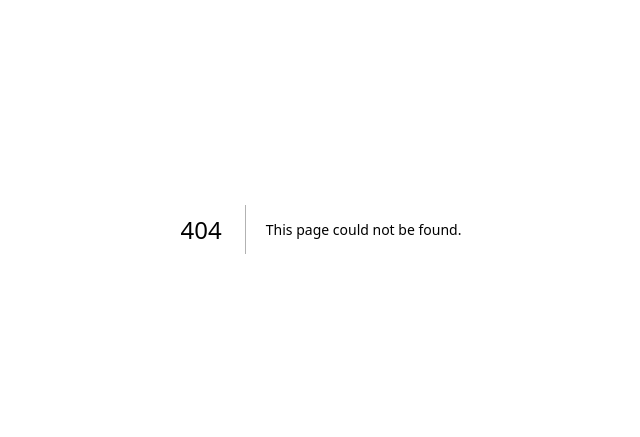
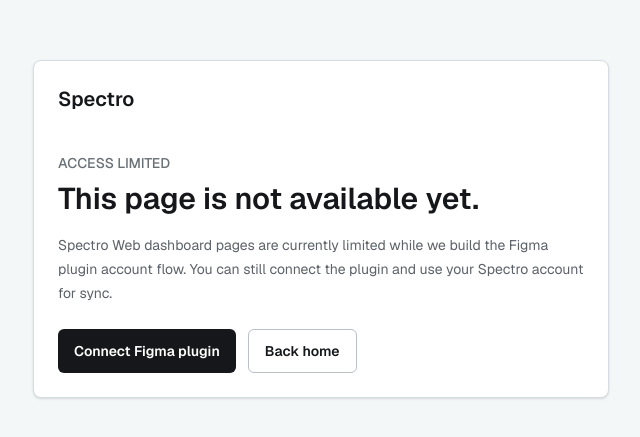
Before and after one commit to roozbeham/spectro-web, a Next.js app: page /no-access in a window 1280 px wide. Before the commit this address had no page. Shown: the part 171-608 px from the top of the page, without its empty margins (319-959 px from the left). Built offline with nearby package versions, Linux system fonts and the light colour scheme.

Commit message:
Gate dashboard during plugin auth work

```diff
--- a/app/auth/actions.ts
+++ b/app/auth/actions.ts
@@ -2,6 +2,7 @@
 
 import { redirect } from "next/navigation";
 import { revalidatePath } from "next/cache";
+import { getSafeRedirectPath } from "@/lib/auth/admin-access";
 import { createClient } from "@/lib/supabase/server";
 import { hasSupabaseAuthConfig } from "@/lib/supabase/env";
 
@@ -24,6 +25,7 @@
 
   const email = getFormValue(formData, "email");
   const password = getFormValue(formData, "password");
+  const nextPath = getSafeRedirectPath(formData.get("next"));
 
   if (!email || !password) {
     redirectWithMessage("/sign-in", "error", "Enter your email and password.");
@@ -40,7 +42,7 @@
   }
 
   revalidatePath("/", "layout");
-  redirect("/dashboard");
+  redirect(nextPath);
 }
 
 export async function signUp(formData: FormData) {
@@ -50,6 +52,7 @@
 
   const email = getFormValue(formData, "email");
   const password = getFormValue(formData, "password");
+  const nextPath = getSafeRedirectPath(formData.get("next"));
 
   if (!email || !password) {
     redirectWithMessage("/sign-up", "error", "Enter your email and password.");
@@ -66,7 +69,11 @@
   }
 
   revalidatePath("/", "layout");
-  redirectWithMessage("/sign-in", "message", "Account created. Check your email if confirmation is enabled, then sign in.");
+  const searchParams = new URLSearchParams({
+    message: "Account created. Check your email if confirmation is enabled, then sign in.",
+    next: nextPath,
+  });
+  redirect(`/sign-in?${searchParams.toString()}`);
 }
 
 export async function signOut() {
--- a/app/dashboard/layout.tsx
+++ b/app/dashboard/layout.tsx
@@ -1,5 +1,7 @@
 import Link from "next/link";
+import { notFound } from "next/navigation";
 import { signOut } from "@/app/auth/actions";
+import { isAdminEmail } from "@/lib/auth/admin-access";
 import { createClient } from "@/lib/supabase/server";
 import { hasSupabaseAuthConfig } from "@/lib/supabase/env";
 
@@ -8,9 +10,14 @@
 }: Readonly<{
   children: React.ReactNode;
 }>) {
-  const email = hasSupabaseAuthConfig()
-    ? (await (await createClient()).auth.getUser()).data.user?.email || "Signed in"
-    : "Supabase Auth setup pending";
+  const user = hasSupabaseAuthConfig()
+    ? (await (await createClient()).auth.getUser()).data.user
+    : null;
+  const email = user?.email || "Supabase Auth setup pending";
+
+  if (!isAdminEmail(user?.email)) {
+    notFound();
+  }
 
   return (
     <div className="min-h-screen bg-[#f4f7f8] text-[#15171a]">
--- /dev/null
+++ b/app/no-access/page.tsx
@@ -0,0 +1,31 @@
+import Link from "next/link";
+
+export default function NoAccessPage() {
+  return (
+    <main className="flex min-h-screen items-center justify-center bg-[#f4f7f8] px-6 py-10 text-[#15171a]">
+      <section className="w-full max-w-xl rounded-lg border border-[#d5dde2] bg-white p-6 shadow-sm">
+        <Link className="text-xl font-semibold" href="/">
+          Spectro
+        </Link>
+        <p className="mt-10 text-sm font-medium uppercase text-[#697177]">
+          Access limited
+        </p>
+        <h1 className="mt-2 text-3xl font-semibold">
+          This page is not available yet.
+        </h1>
+        <p className="mt-4 text-sm leading-6 text-[#5c6268]">
+          Spectro Web dashboard pages are currently limited while we build the Figma plugin account flow.
+          You can still connect the plugin and use your Spectro account for sync.
+        </p>
+        <div className="mt-6 flex flex-col gap-3 sm:flex-row">
+          <Link className="flex h-11 items-center justify-center rounded-md bg-[#15171a] px-4 text-sm font-semibold text-white transition hover:bg-[#2d3338]" href="/plugin/connect">
+            Connect Figma plugin
+          </Link>
+          <Link className="flex h-11 items-center justify-center rounded-md border border-[#b9c0c7] px-4 text-sm font-semibold transition hover:border-[#15171a]" href="/">
+            Back home
+          </Link>
+        </div>
+      </section>
+    </main>
+  );
+}
--- a/app/page.tsx
+++ b/app/page.tsx
@@ -28,14 +28,14 @@
             </h1>
             <p className="max-w-xl text-lg leading-8 text-[#5c6268]">
               Spectro Web is becoming the account hub for saved palettes, Figma sync,
-              exports, and protected cloud generation.
+              and protected cloud generation.
             </p>
             <div className="flex flex-col gap-3 sm:flex-row">
-              <Link className="flex h-12 items-center justify-center rounded-md bg-[#15171a] px-5 text-sm font-semibold text-white transition hover:bg-[#2d3338]" href="/dashboard">
-                Open dashboard
+              <Link className="flex h-12 items-center justify-center rounded-md bg-[#15171a] px-5 text-sm font-semibold text-white transition hover:bg-[#2d3338]" href="/plugin/connect">
+                Connect Figma plugin
               </Link>
-              <Link className="flex h-12 items-center justify-center rounded-md border border-[#b9c0c7] px-5 text-sm font-semibold transition hover:border-[#15171a]" href="/palette-test">
-                API test page
+              <Link className="flex h-12 items-center justify-center rounded-md border border-[#b9c0c7] px-5 text-sm font-semibold transition hover:border-[#15171a]" href="/sign-up?next=%2Fplugin%2Fconnect">
+                Create account
               </Link>
             </div>
           </div>
--- a/app/sign-in/page.tsx
+++ b/app/sign-in/page.tsx
@@ -5,11 +5,15 @@
   searchParams: Promise<{
     error?: string;
     message?: string;
+    next?: string;
   }>;
 };
 
 export default async function SignInPage({ searchParams }: SignInPageProps) {
   const params = await searchParams;
+  const nextPath = params.next && params.next.startsWith("/") && !params.next.startsWith("//")
+    ? params.next
+    : "/plugin/connect";
 
   return (
     <main className="flex min-h-screen items-center justify-center bg-[#f4f7f8] px-6 py-10 text-[#15171a]">
@@ -55,6 +59,7 @@
           ) : null}
 
           <form action={signIn} className="grid gap-4">
+            <input name="next" type="hidden" value={nextPath} />
             <label className="grid gap-2 text-sm font-medium text-[#343a40]">
               Email
               <input
@@ -82,7 +87,7 @@
 
           <p className="mt-6 text-sm text-[#5c6268]">
             New to Spectro?{" "}
-            <Link className="font-semibold text-[#15171a]" href="/sign-up">
+            <Link className="font-semibold text-[#15171a]" href={`/sign-up?next=${encodeURIComponent(nextPath)}`}>
               Create an account
             </Link>
           </p>
--- a/app/sign-up/page.tsx
+++ b/app/sign-up/page.tsx
@@ -4,11 +4,15 @@
 type SignUpPageProps = {
   searchParams: Promise<{
     error?: string;
+    next?: string;
   }>;
 };
 
 export default async function SignUpPage({ searchParams }: SignUpPageProps) {
   const params = await searchParams;
+  const nextPath = params.next && params.next.startsWith("/") && !params.next.startsWith("//")
+    ? params.next
+    : "/plugin/connect";
 
   return (
     <main className="flex min-h-screen items-center justify-center bg-[#f4f7f8] px-6 py-10 text-[#15171a]">
@@ -48,6 +52,7 @@
           ) : null}
 
           <form action={signUp} className="grid gap-4">
+            <input name="next" type="hidden" value={nextPath} />
             <label className="grid gap-2 text-sm font-medium text-[#343a40]">
               Email
               <input
@@ -75,7 +80,7 @@
 
           <p className="mt-6 text-sm text-[#5c6268]">
             Already have an account?{" "}
-            <Link className="font-semibold text-[#15171a]" href="/sign-in">
+            <Link className="font-semibold text-[#15171a]" href={`/sign-in?next=${encodeURIComponent(nextPath)}`}>
               Sign in
             </Link>
           </p>
--- /dev/null
+++ b/lib/auth/admin-access.ts
@@ -0,0 +1,26 @@
+export function getAdminEmails(): string[] {
+  return (process.env.SPECTRO_ADMIN_EMAILS || "")
+    .split(",")
+    .map((email) => email.trim().toLowerCase())
+    .filter(Boolean);
+}
+
+export function isAdminEmail(email?: string | null): boolean {
+  const normalizedEmail = String(email || "").trim().toLowerCase();
+
+  if (!normalizedEmail) {
+    return false;
+  }
+
+  return getAdminEmails().includes(normalizedEmail);
+}
+
+export function getSafeRedirectPath(value: FormDataEntryValue | string | null | undefined, fallback = "/plugin/connect"): string {
+  const path = String(value || "").trim();
+
+  if (!path || !path.startsWith("/") || path.startsWith("//")) {
+    return fallback;
+  }
+
+  return path;
+}
--- a/proxy.ts
+++ b/proxy.ts
@@ -1,5 +1,6 @@
 import { type NextRequest, NextResponse } from "next/server";
 import { createServerClient } from "@supabase/ssr";
+import { getSafeRedirectPath, isAdminEmail } from "@/lib/auth/admin-access";
 import { getSupabasePublishableKey, getSupabaseUrl } from "@/lib/supabase/env";
 
 export async function proxy(request: NextRequest) {
@@ -37,21 +38,35 @@
 
   const { data } = await supabase.auth.getUser();
   const isDashboardRoute = request.nextUrl.pathname.startsWith("/dashboard");
+  const isDevToolRoute = request.nextUrl.pathname === "/palette-test";
   const isPluginConnectRoute = request.nextUrl.pathname === "/plugin/connect";
   const isAuthRoute = request.nextUrl.pathname === "/sign-in" || request.nextUrl.pathname === "/sign-up";
+  const requiresUser = isDashboardRoute || isDevToolRoute || isPluginConnectRoute;
+  const requiresAdmin = isDashboardRoute || isDevToolRoute;
 
-  if (!data.user && (isDashboardRoute || isPluginConnectRoute)) {
+  if (!data.user && requiresUser) {
     const redirectUrl = request.nextUrl.clone();
     redirectUrl.pathname = "/sign-in";
+    redirectUrl.searchParams.set("next", request.nextUrl.pathname);
     redirectUrl.searchParams.set("message", isPluginConnectRoute
       ? "Please sign in to connect the Figma plugin."
-      : "Please sign in to open your dashboard.");
+      : "Please sign in to continue.");
+    return NextResponse.redirect(redirectUrl);
+  }
+
+  if (data.user && requiresAdmin && !isAdminEmail(data.user.email)) {
+    const redirectUrl = request.nextUrl.clone();
+    redirectUrl.pathname = "/no-access";
+    redirectUrl.search = "";
     return NextResponse.redirect(redirectUrl);
   }
 
   if (data.user && isAuthRoute) {
     const redirectUrl = request.nextUrl.clone();
-    redirectUrl.pathname = "/dashboard";
+    redirectUrl.pathname = getSafeRedirectPath(
+      request.nextUrl.searchParams.get("next"),
+      isAdminEmail(data.user.email) ? "/dashboard" : "/plugin/connect",
+    );
     redirectUrl.search = "";
     return NextResponse.redirect(redirectUrl);
   }
```
Also changed, not shown: 1 other file (tests, documents, lock files or other folders).
